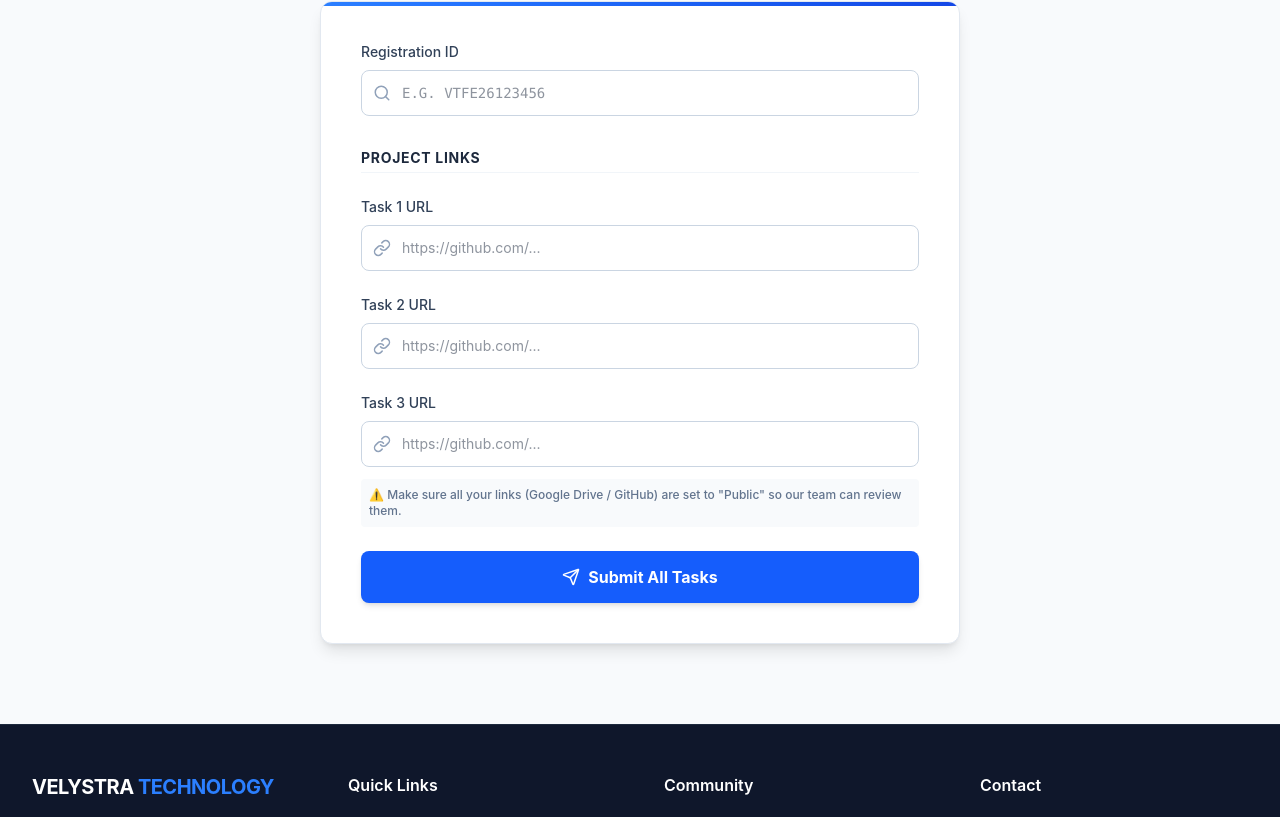
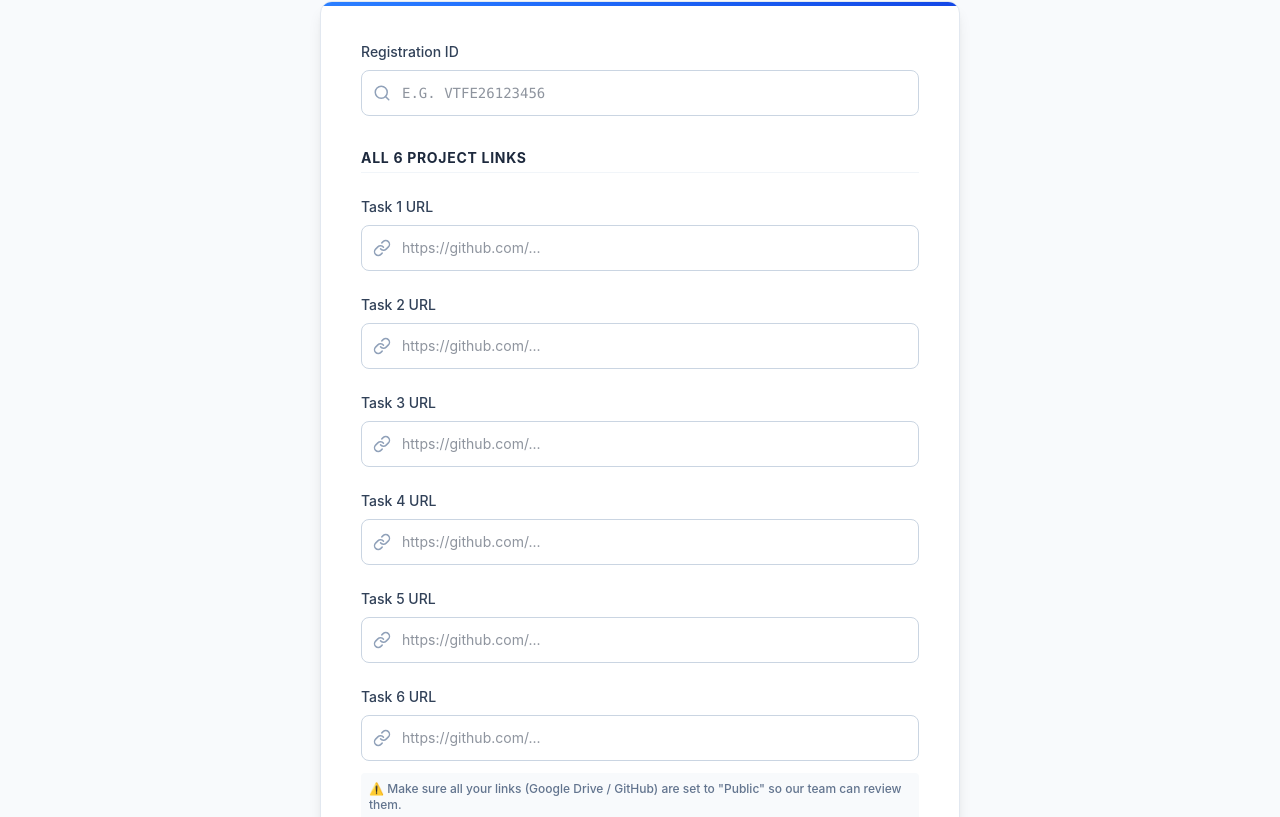
Before and after one commit to sahilofficialgit/velystra-technology, a React (Vite) app: page /submit in a window 1280 px wide. Shown: the part 363-1180 px from the top of the page. Built offline with nearby package versions, Linux system fonts and the light colour scheme.

Commit message:
Added more Submittion links

```diff
--- a/src/pages/Submit.jsx
+++ b/src/pages/Submit.jsx
@@ -1,13 +1,17 @@
+// src/pages/Submit.jsx
 import { useState } from 'react';
 import { Search, Link as LinkIcon, Send, CheckCircle, AlertCircle, UploadCloud } from 'lucide-react';
 
 const Submit = () => {
-  // NAYA: Ek link ki jagah 3 links ka state bana diya
+  // NAYA: 3 ki jagah 6 links ka state bana diya
   const [formData, setFormData] = useState({
     regId: '',
     task1: '',
     task2: '',
-    task3: ''
+    task3: '',
+    task4: '',
+    task5: '',
+    task6: ''
   });
   const [isSubmitting, setIsSubmitting] = useState(false);
   const [successMsg, setSuccessMsg] = useState('');
@@ -15,9 +19,9 @@ const Submit = () => {
 
   const handleSubmit = async (e) => {
     e.preventDefault();
-    // Check karna ki saare boxes bhare hain ya nahi
-    if (!formData.regId.trim() || !formData.task1.trim() || !formData.task2.trim() || !formData.task3.trim()) {
-      setError('Please fill all the task links.');
+    // Check karna ki saare 6 task boxes bhare hain ya nahi
+    if (!formData.regId.trim() || !formData.task1.trim() || !formData.task2.trim() || !formData.task3.trim() || !formData.task4.trim() || !formData.task5.trim() || !formData.task6.trim()) {
+      setError('Please fill all 6 task links.');
       return;
     }
 
@@ -25,14 +29,13 @@ const Submit = () => {
     setError('');
     setSuccessMsg('');
 
-    // ✨ THE MAGIC: Teeno links ko ek sath jod diya (with new line \n)
-    const combinedLinks = `Task 1: ${formData.task1} \nTask 2: ${formData.task2} \nTask 3: ${formData.task3}`;
+    // ✨ THE MAGIC: Saare 6 links ko ek sath jod diya (with new lines \n)
+    const combinedLinks = `Task 1: ${formData.task1} \nTask 2: ${formData.task2} \nTask 3: ${formData.task3} \nTask 4: ${formData.task4} \nTask 5: ${formData.task5} \nTask 6: ${formData.task6}`;
 
     try {
       const response = await fetch('https://velystra-backend.onrender.com/api/submit-task', {
         method: 'POST',
         headers: { 'Content-Type': 'application/json' },
-        // Backend ko abhi bhi lag raha hai ki 1 hi link aa raha hai (taskLink)
         body: JSON.stringify({
           regId: formData.regId,
           taskLink: combinedLinks
@@ -43,7 +46,7 @@ const Submit = () => {
       if (response.ok && data.success) {
         setSuccessMsg(data.message);
         // Form clear kar do
-        setFormData({ regId: '', task1: '', task2: '', task3: '' });
+        setFormData({ regId: '', task1: '', task2: '', task3: '', task4: '', task5: '', task6: '' });
       } else {
         setError(data.message || 'Submission failed.');
       }
@@ -66,7 +69,7 @@ const Submit = () => {
             Submit Your Tasks
           </h1>
           <p className="text-slate-600 text-lg">
-            Upload your project links here to get them reviewed.
+            Upload your all 6 project links here to get them reviewed.
           </p>
         </div>
 
@@ -93,7 +96,7 @@ const Submit = () => {
               </div>
 
               <div className="pt-2 pb-1 border-b border-slate-100">
-                <h3 className="text-sm font-bold text-slate-800 uppercase tracking-wider">Project Links</h3>
+                <h3 className="text-sm font-bold text-slate-800 uppercase tracking-wider">All 6 Project Links</h3>
               </div>
 
               {/* TASK 1 */}
@@ -142,6 +145,54 @@ const Submit = () => {
                     required
                   />
                 </div>
+              </div>
+
+              {/* TASK 4 */}
+              <div>
+                <label className="block text-sm font-medium text-slate-700 mb-2">Task 4 URL</label>
+                <div className="relative">
+                  <LinkIcon size={18} className="absolute inset-y-0 left-3 top-3.5 text-slate-400" />
+                  <input
+                    type="url"
+                    value={formData.task4}
+                    onChange={(e) => setFormData({ ...formData, task4: e.target.value })}
+                    className="block w-full pl-10 pr-3 py-3 border border-slate-300 rounded-lg outline-none focus:ring-2 focus:ring-blue-500 text-sm"
+                    placeholder="https://github.com/..."
+                    required
+                  />
+                </div>
+              </div>
+
+              {/* TASK 5 */}
+              <div>
+                <label className="block text-sm font-medium text-slate-700 mb-2">Task 5 URL</label>
+                <div className="relative">
+                  <LinkIcon size={18} className="absolute inset-y-0 left-3 top-3.5 text-slate-400" />
+                  <input
+                    type="url"
+                    value={formData.task5}
+                    onChange={(e) => setFormData({ ...formData, task5: e.target.value })}
+                    className="block w-full pl-10 pr-3 py-3 border border-slate-300 rounded-lg outline-none focus:ring-2 focus:ring-blue-500 text-sm"
+                    placeholder="https://github.com/..."
+                    required
+                  />
+                </div>
+              </div>
+
+              {/* TASK 6 */}
+              <div>
+                <label className="block text-sm font-medium text-slate-700 mb-2">Task 6 URL</label>
+                <div className="relative">
+                  <LinkIcon size={18} className="absolute inset-y-0 left-3 top-3.5 text-slate-400" />
+                  <input
+                    type="url"
+                    value={formData.task6}
+                    onChange={(e) => setFormData({ ...formData, task6: e.target.value })}
+                    className="block w-full pl-10 pr-3 py-3 border border-slate-300 rounded-lg outline-none focus:ring-2 focus:ring-blue-500 text-sm"
+                    placeholder="https://github.com/..."
+                    required
+                  />
+                </div>
                 <p className="text-xs text-slate-500 mt-3 font-medium bg-slate-50 p-2 rounded">
                   ⚠️ Make sure all your links (Google Drive / GitHub) are set to "Public" so our team can review them.
                 </p>
@@ -155,7 +206,7 @@ const Submit = () => {
               )}
 
               <button type="submit" disabled={isSubmitting} className="w-full py-3.5 mt-2 bg-blue-600 hover:bg-blue-700 text-white font-bold rounded-lg transition-all flex items-center justify-center gap-2 shadow-md">
-                {isSubmitting ? 'Submitting...' : <><Send size={18} /> Submit All Tasks</>}
+                {isSubmitting ? 'Submitting...' : <><Send size={18} /> Submit All 6 Tasks</>}
               </button>
             </form>
           ) : (
```
